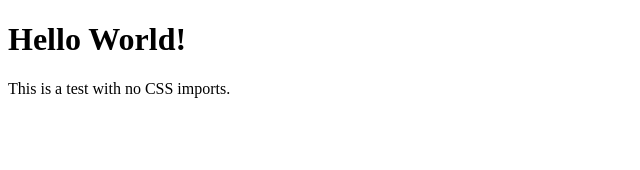
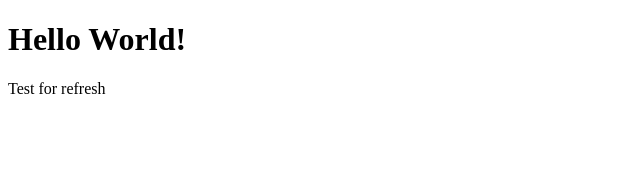
Before and after one commit to Hmiller62/Customer-Site, a React (Vite) app: page / in a window 1280 px wide. Shown: the top 170 px of the page, without its empty margins (0-640 px from the left). Built offline with nearby package versions, Linux system fonts and the light colour scheme.

Commit message:
basic refactor

```diff
--- a/src/main.jsx
+++ b/src/main.jsx
@@ -1,6 +1,6 @@
 import React from "react";
 import ReactDOM from "react-dom/client";
-import App from "./App";
+import App from "./pages/App";
 
 ReactDOM.createRoot(document.getElementById("root")).render(
   <React.StrictMode>
--- a/src/App.jsx
+++ b/src/pages/App.jsx
@@ -2,7 +2,7 @@ export default function App() {
   return (
     <div>
       <h1>Hello World!</h1>
-      <p>This is a test with no CSS imports.</p>
+      <p>Test for refresh</p>
     </div>
   );
 }
```
Also changed, not shown: src/pages/dashboard.jsx (renamed from src/dashboard.jsx).
